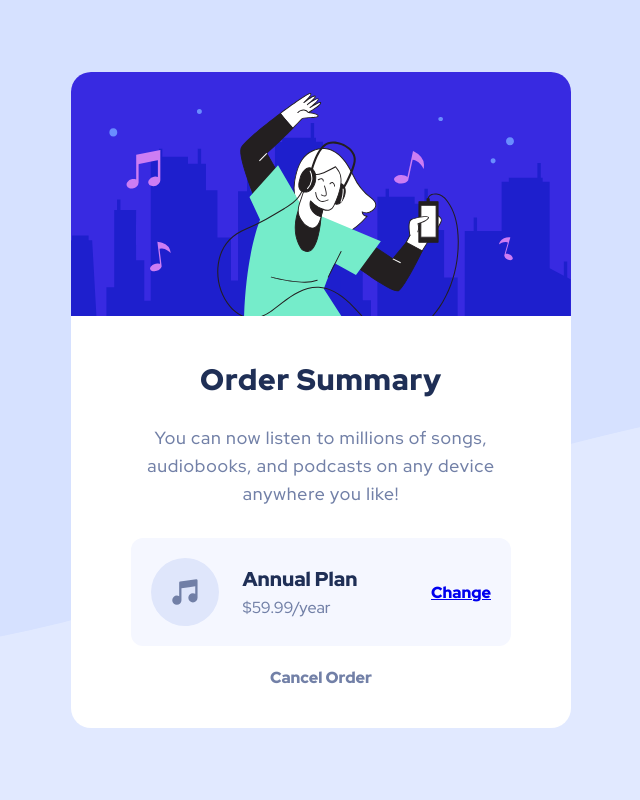
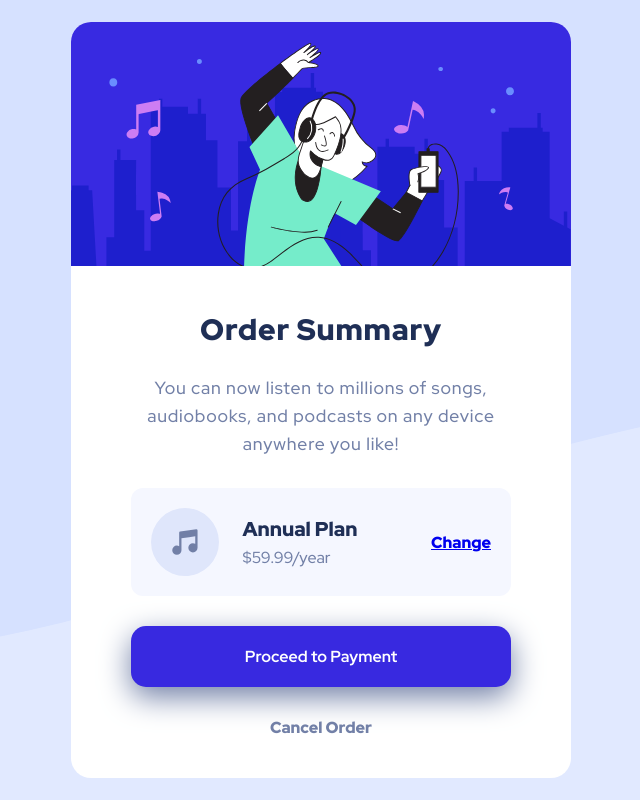
Before and after one commit to Slaks97/order-summary-component, a plain HTML site: page index.html in a window 1280 px wide. Shown: the whole page, without its empty margins (319-959 px from the left). Drawn offline with Linux system fonts and the light colour scheme.

Commit message:
Update style.css

```diff
--- a/css/style.css
+++ b/css/style.css
@@ -73,7 +73,10 @@ body {
     text-align: center;
 }
 
-button {
+.btn {
+    text-decoration: none;
+    color: #fff;
+    cursor: pointer;
     display: block;
     width: 100%;
     background-color: hsl(245, 75%, 52%);
@@ -87,13 +90,7 @@ button {
     box-shadow: 0px 10px 30px 0px hsl(224, 23%, 55%);
 }
 
-.btn {
-    text-decoration: none;
-    color: #fff;
-    cursor: pointer;
-}
-
-button:hover {
+.btn:hover {
     background-color: hsl(224, 23%, 55%);
     font-weight: 900;
 }
@@ -147,7 +144,7 @@ h2 {
     .plan-cost {
         margin-left: -50px;
     }
-    button {
+    .btn {
         font-size: 1rem;
     }
     .cancel-link {
```
